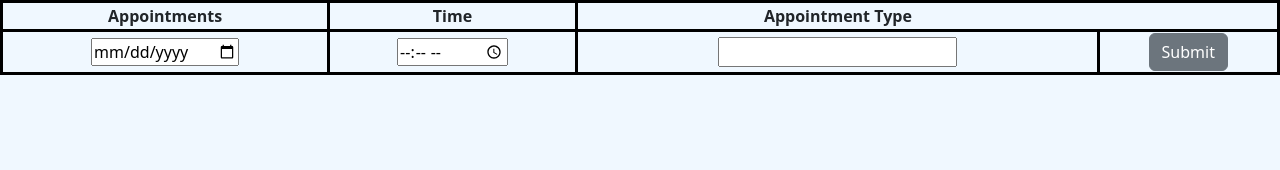
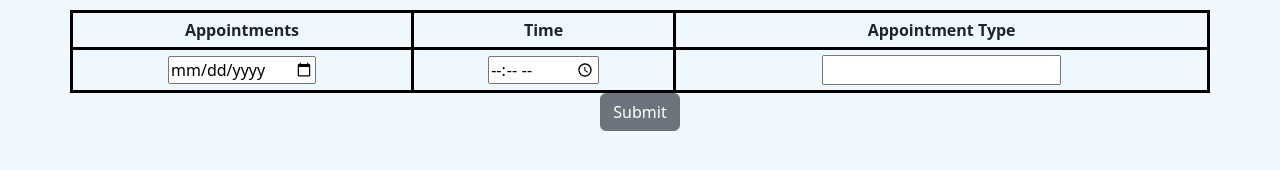
Before and after one commit to samevwro/Appointment-Table, a website: page index.html in a window 1280 px wide. Drawn offline with nearby package versions, Linux system fonts and the light colour scheme.

Commit message:
laptop Push

```diff
--- a/index.html
+++ b/index.html
@@ -6,29 +6,34 @@
     <title>Document</title>
     <script src="index.js"></script>
     <link rel="stylesheet" href="node_modules/bootstrap/dist/css/bootstrap.css">
+    <link rel="stylesheet" href="index.css">
 </head>
-<body style="background-color: aliceblue;">
-    <div style="text-align: center">
-        <table class="col-md-6" style="width: 100%; text-align: center; border: 3px solid black;">
-            <thead style="border: 3px solid black;">
-            <tr">
-                <th style="border: 3px solid black;">Appointments</th>
-                <th style="border: 3px solid black;">Time</th>
+
+<body style="background-color: aliceblue; padding: 10px;">
+    <div class="container text-center">
+        <div class="row">
+        <table class="col-md-12 " >
+            <thead >
+            <tr>
+                <th>Appointments</th>
+                <th>Time</th>
                 <th >Appointment Type</th>
 
             </tr></thead>
             <tbody><tr>
-                <td style="border: 3px solid black;"><input type="date"></td>
-                <td style="border: 3px solid black;"><input type="time"></td>
-                <td style="border: 3px solid black;"><input type="text"></td>
-                <td style="border: 3px solid black;"><button class="btn btn-secondary" id="submitButton" value="submit">Submit</button></td>
-            </tr>
-            <tr id="tableData">
+                <td><input type="date" id="ApDate"></td>
+                <td><input type="time" id="Aptime"></td>
+                <td><input type="text" id="ApText"></td>
 
-            </tr>
         </tbody>
         </table>
+        <div class="col-sm-1; "><button class="btn btn-secondary" id="submitButton" value="submit">Submit</button></div>
+    </div>
+    </div>
+    <div id="contentTable">
 
     </div>
+
+
 </body>
 </html>
--- a/index.js
+++ b/index.js
@@ -0,0 +1,5 @@
+function AddTable() {
+    let ApTable = document.createElement('table');
+    let ApRow = document.createElement('tr');
+    let ApData = document.createElement('td')
+ }
```
